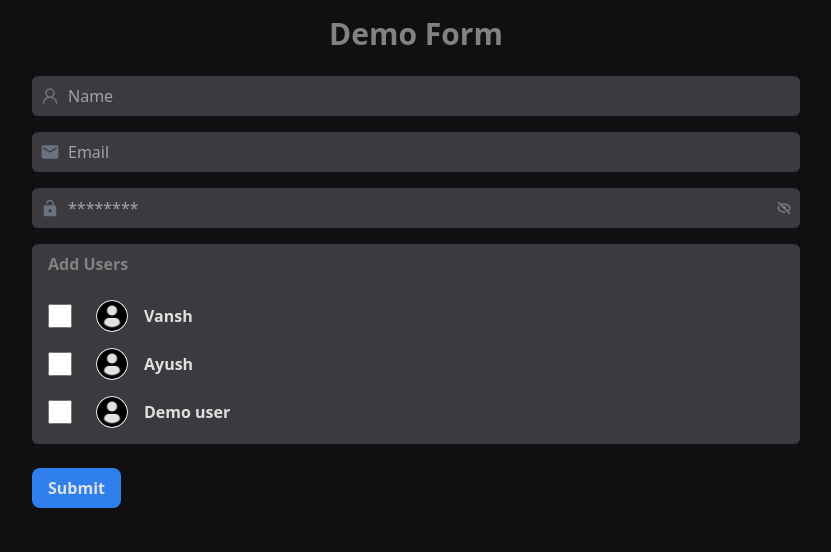
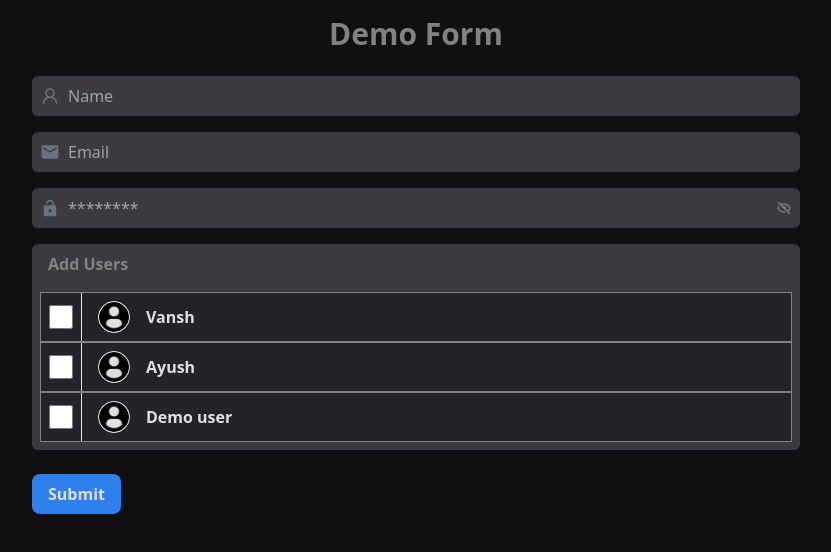
Before and after one commit to vinitGithub099/Chat_App, a React (Vite) app in the folder frontend/: page /demo-form in a window 1280 px wide. Shown: the top 552 px of the page, without its empty margins (224-1055 px from the left). Built offline with nearby package versions, Linux system fonts and the light colour scheme.

Commit message:
checkbox fixes and search users query in channel form and search chats

```diff
--- a/frontend/src/api/authAPI.jsx
+++ b/frontend/src/api/authAPI.jsx
@@ -24,6 +24,23 @@ export const authAPI = {
       headers: { "Content-Type": "application/json" },
     });
     if (result.status === 200) {
+      return result.data;
+    } else {
+      throw new Error(result);
+    }
+  },
+  searchUser: async (query) => {
+    const result = await api.request({
+      url: `/user/allUsers`,
+      method: `GET`,
+      signal: new AbortController().signal,
+      headers: { "Content-Type": "application/json" },
+      params: {
+        search: query,
+      },
+    });
+    if (result.status === 200) {
+      console.log(result);
       return result.data;
     } else {
       throw new Error(result);
--- a/frontend/src/components/Chats/SideBar/ChannelForm.jsx
+++ b/frontend/src/components/Chats/SideBar/ChannelForm.jsx
@@ -1,14 +1,21 @@
+import { useState } from "react";
 import { AiFillCloseCircle } from "react-icons/ai";
+import { authAPI } from "../../../api/authAPI";
+import { chatAPI } from "../../../api/chatAPI";
+import userLogo from "../../../assets/profile-user_64572.png";
+import { ERROR, SUCCESS } from "../../../constants/constants";
 import Button from "../../Form/Button";
 import Form from "../../Form/Form";
+import { useToast } from "../../Hooks/useToast";
 import Modal from "../../Modal";
+import UserCard from "./UserCard";
 
 export default function ChannelForm({ showModal, toggleModal }) {
   return (
     <Modal
       showModal={showModal}
       toggleModal={toggleModal}
-      className="w-auto z-60"
+      className="z-60"
       modalComponent={
         <CreateChannelForm toggleModal={toggleModal}></CreateChannelForm>
       }
@@ -17,19 +24,46 @@ export default function ChannelForm({ showModal, toggleModal }) {
 }
 
 function CreateChannelForm({ toggleModal }) {
+  const { notify } = useToast();
+  const [optionsList, setOptionsList] = useState([]);
+
   const handleSubmit = (channelData) => {
     console.log(channelData);
-    // const data = {
-    //   name: channelData.channelName,
-    //   users: [],
-    //   description: channelData.description,
-    // };
+    const data = {
+      name: channelData.channelName,
+      users: channelData.userList,
+      description: channelData.channelDescription,
     };
+
+    chatAPI
+      .createGroupChat(data)
+      .then(() => notify("Channel created successfully!", SUCCESS))
+      .catch(() => notify("Failed to create channel!", ERROR));
+  };
+
+  const searchUser = (query) => {
+    authAPI
+      .searchUser(query)
+      .then((res) => {
+        console.log(res);
+        setOptionsList(
+          res.map((item) => ({
+            ...item,
+            inputClassName:
+              "p-2 w-full rounded-md outline-none bg-light-3 text-light-1",
+            // checked: false,
+            defaultChecked: false,
+          }))
+        );
+      })
+      .catch((error) => console.log(error));
+  };
+
   return (
-    <div className="w-full p-8 bg-dark-2 rounded-lg">
+    <div className="border border-light-3 w-full p-8 bg-dark-2 rounded-lg">
       <ChannelHeader toggleModal={toggleModal}></ChannelHeader>
       <Form
-        fields={channelFormFields}
+        fields={channelFormFields(optionsList, searchUser)}
         className="w-full rounded-md"
         buttonConfigs={{
           type: "submit",
@@ -53,7 +87,8 @@ function ChannelHeader({ toggleModal }) {
   );
 }
 
-const channelFormFields = [
+const channelFormFields = (optionsList, searchUser) => {
+  return [
     {
       type: "text",
       label: "",
@@ -84,34 +119,74 @@ const channelFormFields = [
       placeholder: "Describe your channel here",
     },
     {
+      type: "text",
+      label: "",
+      name: "searchQuery",
+      id: "searchQuery",
+      defaultValue: "",
+      containerClassName: "rounded-md",
+      className: "p-2 my-2 rounded-md bg-light-3",
+      inputClassName:
+        "p-2 w-full rounded-md outline-none bg-light-3 text-light-1",
+      placeholder: "@SearchUser",
+      onChange: (e) => {
+        if (e.target.value !== "") {
+          searchUser(e.target.value);
+        }
+      },
+    },
+    {
       type: "checkbox",
       name: "usersList",
-    label: "Select Users",
-    className: "p-2 my-2 rounded-md bg-dark-1",
+      id: "userList",
+      label: "Add Users",
+      className: "p-2 my-2 rounded-md bg-light-3",
+      labelClassName: "px-2 text-light-1 mb-4 ",
       showCheckedItems: true,
-    checkedItemsClassName: "w-full p-2",
-    labelClassName: "",
-    optionsList: generateFakeUsers(),
+      checkedItemsClassName: "w-full p-2 flex gap-2 my-2 flex-wrap",
+      checkedItemClassName:
+        "border border-light-2 text-light-1 bg-dark-3 px-4 py-2 rounded-md",
+      checkboxClassName: "w-6 m-2 checked:accent-light-1",
+      containerClassName:
+        "border divide-x border-light-2 bg-dark-1 hover:bg-dark-2",
+      optionsList: optionsList,
+      labelComponent: LabelComponent,
+      validation: {
+        required: {
+          value: true,
+          message: "No user selected",
+        },
+      },
     },
   ];
+};
 
+function LabelComponent({ name }) {
+  return (
+    <div className="flex flex-row items-center justify-between gap-4 py-2 px-4">
+      <UserCard
+        imgSrc={userLogo}
+        imgConfig="s"
+        className="text-light-1"
+        name={name}
+      ></UserCard>
+    </div>
+  );
+}
+
+/*
 function generateFakeUsers() {
-  let arr = [];
-  for (let i = 0; i < 10; i++) {
-    arr = [
-      ...arr,
-      {
-        id: i,
-        label: `user${i}`,
+  return users && users.length
+    ? users.map((user) => ({
+        ...user,
         inputClassName:
           "p-2 w-full rounded-md outline-none bg-light-3 text-light-1",
         // checked: false,
         defaultChecked: false,
-      },
-    ];
+      }))
+    : [];
 }
-  return arr;
-}
+ */
 
 /*
 
--- a/frontend/src/components/Chats/SideBar/SearchChat.jsx
+++ b/frontend/src/components/Chats/SideBar/SearchChat.jsx
@@ -1,27 +1,52 @@
+import { useState } from "react";
 import { FiSearch } from "react-icons/fi";
+import _ from "underscore";
+import { authAPI } from "../../../api/authAPI";
+import userLogo from "../../../assets/profile-user_64572.png";
 import Form from "../../Form/Form";
+import ListComponent from "../../ListComponent";
 import DisplayChats from "./DisplayChats";
+import UserCard from "./UserCard";
 
 export default function SearchChat({ toggleSideBar }) {
+  const [searchChats, setSearchChats] = useState([]);
+  const handleSearchChats = (results) => setSearchChats(results);
   return (
     <div className="w-full flex flex-1 flex-col overflow-hidden">
-      <SearchBar></SearchBar>
-      <DisplayChats toggleSideBar={toggleSideBar}></DisplayChats>
+      <SearchBar handleSearchChats={handleSearchChats}></SearchBar>
+      {searchChats && searchChats.length ? (
+        <SearchResults searchUsers={searchChats}></SearchResults>
+      ) : (
+        <DisplayChats toggleSideBar={toggleSideBar}></DisplayChats>
+      )}
     </div>
   );
 }
 
-function SearchBar() {
+function SearchBar({ handleSearchChats }) {
+  const handleSearch = (query) => {
+    if (_.isEmpty(query)) {
+      handleSearchChats([]);
+      return;
+    }
+    authAPI
+      .searchUser(query.trim())
+      .then((res) => {
+        console.log(res);
+        handleSearchChats(res);
+      })
+      .catch(() => handleSearchChats([]));
+  };
   return (
     <Form
       className="my-2 px-4"
-      fields={searchFormFields}
-      handleSubmit={(e) => console.log(e)}
+      fields={searchFormFields(handleSearch)}
+      handleSubmit={() => {}}
     ></Form>
   );
 }
 
-const searchFormFields = [
+const searchFormFields = (handleSearch) => [
   {
     type: "text",
     label: "",
@@ -34,6 +59,27 @@ const searchFormFields = [
     placeholder: "Search @chat",
     required: true,
     icon: { icon: FiSearch, size: 20, className: "p-2 text-gray-500" },
-    onChange: (e) => console.log(e.target.value),
+    onChange: (e) => handleSearch(e.target.value),
   },
 ];
+
+function SearchResults({ searchUsers }) {
+  return (
+    <ListComponent
+      list={searchUsers}
+      className="flex flex-1 flex-col overflow-y-scroll scrollbar divide-y divide-light-3"
+      subComponent={SubComponent}
+    ></ListComponent>
+  );
+}
+
+function SubComponent(props) {
+  return (
+    <UserCard
+      {...props}
+      imgSrc={userLogo}
+      imgConfig="s"
+      className="text-light-1 py-2 hover:bg-dark-1 px-4"
+    ></UserCard>
+  );
+}
--- a/frontend/src/components/DemoForm.jsx
+++ b/frontend/src/components/DemoForm.jsx
@@ -155,8 +155,9 @@ const formFields = [
     labelClassName: "px-2 text-light-2 mb-4 font-semibold",
     showCheckedItems: true,
     checkedItemsClassName: "w-full p-2 flex gap-2 my-2",
-    checkedItemClassName: "text-light-1 bg-dark-3 px-4 py-2 rounded-md",
-    checkboxClassName: "w-6 m-2 checked:accent-dark-1",
+    checkedItemClassName: "border border-light-2 text-light-1 bg-dark-3 px-4 py-2 rounded-md",
+    checkboxClassName: "w-6 m-2 checked:accent-light-1",
+    containerClassName: "border divide-x border-light-2 bg-dark-1 hover:bg-dark-2",
     optionsList: generateFakeUsers(),
     labelComponent: LabelComponent,
     validation: {
--- a/frontend/src/components/Form/Input/CheckBox.jsx
+++ b/frontend/src/components/Form/Input/CheckBox.jsx
@@ -13,6 +13,7 @@ export const Checkbox = ({
   labelClassName,
   checkedItemClassName,
   checkboxClassName,
+  containerClassName,
   labelComponent,
   optionsList,
   validation,
@@ -24,7 +25,9 @@ export const Checkbox = ({
   } = useFormContext();
 
   const [checkedItems, setCheckedItems] = useState([]);
+
   const handleChange = (e) => {
+    console.log(checkedItems);
     if (e.target.checked) {
       setCheckedItems((prev) => [
         ...prev,
@@ -61,6 +64,7 @@ export const Checkbox = ({
             checkboxClassName={checkboxClassName}
             register={register}
             validation={validation}
+            containerClassName={containerClassName}
           ></ListComponent>
         )}
       />
@@ -84,10 +88,12 @@ function ListInputItem({
   register,
   handleChange,
   validation,
+  index,
+  containerClassName,
   ...rest
 }) {
   return (
-    <div className="w-full mx-auto flex flex-row hover:bg-dark-1">
+    <div className={`w-full mx-auto flex flex-row ${containerClassName}`}>
       <input
         type={type}
         value={rest.name}
@@ -95,8 +101,9 @@ function ListInputItem({
         defaultChecked={defaultChecked}
         {...register(id, validation)}
         onChange={handleChange}
+        id={rest._id ? rest._id : index}
       ></input>
-      <label htmlFor={rest._id} className="flex-1">
+      <label htmlFor={rest.name} className="flex-1">
         <LabelComponent {...rest}></LabelComponent>
       </label>
     </div>
--- a/frontend/src/components/ListComponent.jsx
+++ b/frontend/src/components/ListComponent.jsx
@@ -14,6 +14,7 @@ export default function ListComponent({
                 key={fields?._id ? fields._id : index}
                 {...fields}
                 {...rest}
+                index={index}
               ></SubComponent>
             );
           })
--- a/frontend/src/components/Modal.jsx
+++ b/frontend/src/components/Modal.jsx
@@ -9,7 +9,7 @@ export default function Modal({
   return showModal ? (
     <>
       <div
-        className="flex justify-center items-center overflow-x-hidden overflow-y-auto fixed inset-0 z-50 outline-none focus:outline-none"
+        className="w-full h-screen flex justify-center items-center overflow-x-hidden fixed inset-0 z-50 outline-none focus:outline-none"
         onClick={handleCloseOutSide}
         id="modal"
       >
```
Also changed, not shown: frontend/Notes.txt. Lines whose indentation alone changed are shown as unchanged.
